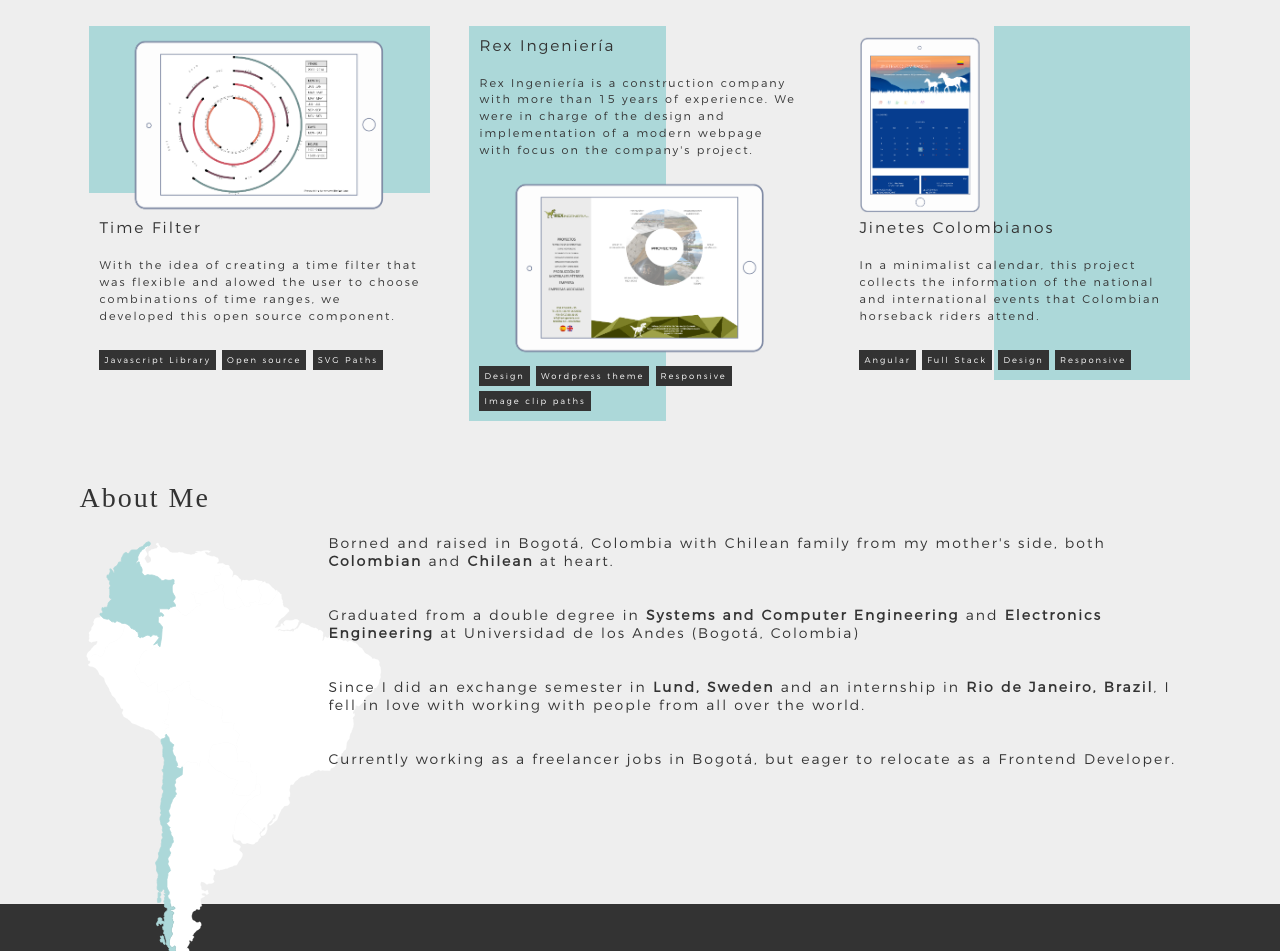
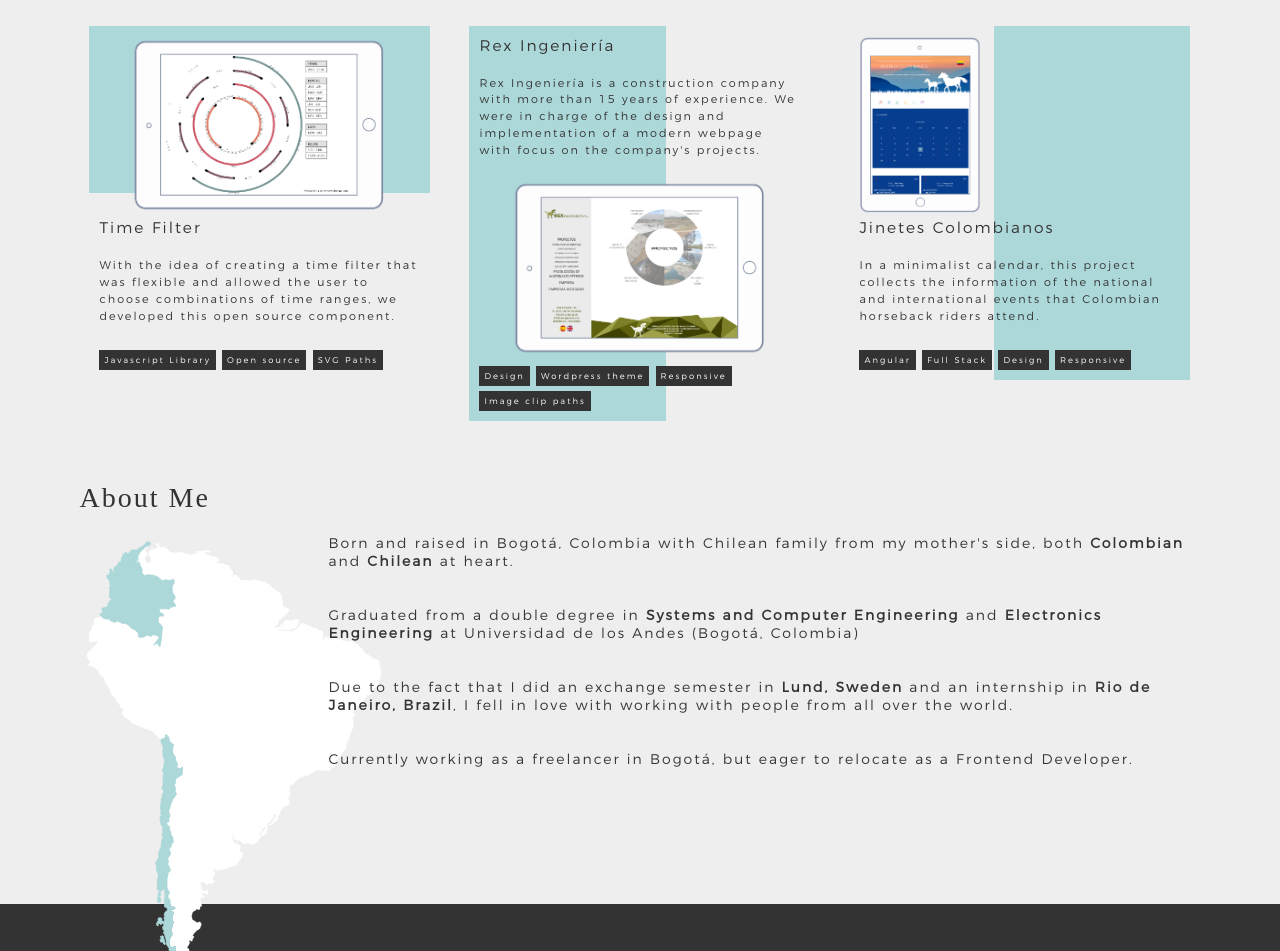
Before and after one commit to caropinzonsilva/carolinapinzon.com, a website: page index.html in a window 1280 px wide. Shown: the part 1035-1986 px from the top of the page. Drawn offline with Linux system fonts and the light colour scheme; a web font is replaced by a local one.

Commit message:
fix juanse

```diff
--- a/index.html
+++ b/index.html
@@ -94,7 +94,7 @@
             <div class="workPreview hideScroll" id="time">
                 <img src="images/time.png">
                 <div class="title">Time Filter</div>
-                <div class="description">With the idea of creating a time filter that was flexible and alowed the user to choose combinations of time ranges, we developed this open source component.</div>
+                <div class="description">With the idea of creating a time filter that was flexible and allowed the user to choose combinations of time ranges, we developed this open source component.</div>
                 <div class="tag">Javascript Library</div>
                 <div class="tag">Open source</div>
                 <div class="tag">SVG Paths</div>
@@ -103,7 +103,7 @@
         <a href="http://www.rexingenieria.com" target="_blank">
             <div class="workPreview hideScroll" id="rex">
                 <div class="title">Rex Ingeniería</div>
-                <div class="description">Rex Ingeniería is a construction company with more than 15 years of experience. We were in charge of the design and implementation of a modern webpage with focus on the company's project.</div>
+                <div class="description">Rex Ingeniería is a construction company with more than 15 years of experience. We were in charge of the design and implementation of a modern webpage with focus on the company's projects.</div>
                 <img src="images/rex.png">
                 <div class="tag">Design</div>
                 <div class="tag">Wordpress theme</div>
@@ -126,13 +126,13 @@
         <div class="aboutMeContent hideScroll">
             <img src="images/col_chil.svg" class="map">
             <div class="content">
-                <div>Borned and raised in Bogotá, Colombia with Chilean family from my mother's side, both <b>Colombian</b> and <b>Chilean</b> at heart.</div>
+                <div>Born and raised in Bogotá, Colombia with Chilean family from my mother's side, both <b>Colombian</b> and <b>Chilean</b> at heart.</div>
                 <br><br>
                 <div>Graduated from a double degree in <b>Systems and Computer Engineering</b> and <b>Electronics Engineering</b> at Universidad de los Andes (Bogotá, Colombia)</div>
                 <br><br>
-                <div>Since I did an exchange semester in <b>Lund, Sweden</b> and an internship in <b>Rio de Janeiro, Brazil</b>, I fell in love with working with people from all over the world.</div>
+                <div>Due to the fact that I did an exchange semester in <b>Lund, Sweden</b> and an internship in <b>Rio de Janeiro, Brazil</b>, I fell in love with working with people from all over the world.</div>
                 <br><br>
-                <div>Currently working as a freelancer jobs in Bogotá, but eager to relocate as a Frontend Developer.</div>
+                <div>Currently working as a freelancer in Bogotá, but eager to relocate as a Frontend Developer.</div>
             </div>
         </div>
         <!--<div class="titleFull serif" id="contactTitle">Contact</div>-->
```
